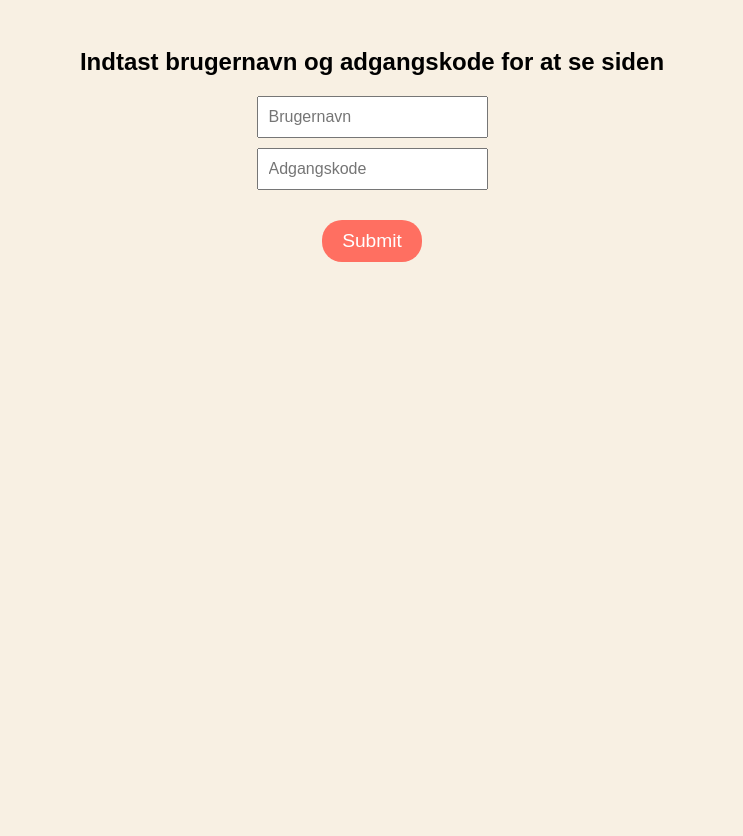
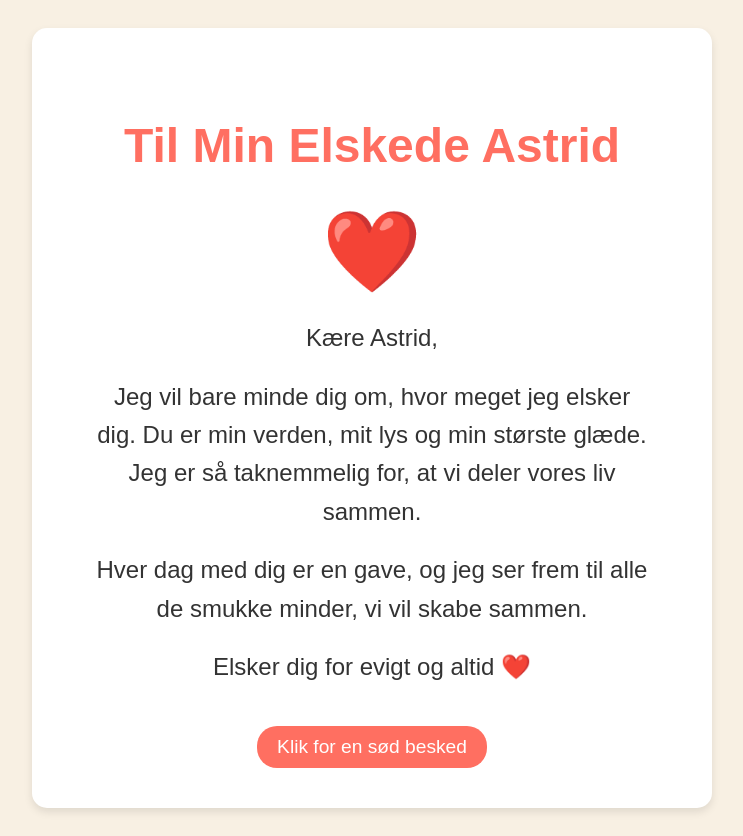
Before and after one commit to MarcusBillekop/joe-server-Billekop, a website: page public/astrid.html in a window 1280 px wide. Shown: the whole page, without its empty margins (268-1011 px from the left). Before the commit the page ends 800 px from the top, so only its background shows below. Drawn offline with Linux system fonts and the light colour scheme.

Commit message:
test 5 astrid

```diff
--- a/public/astrid.html
+++ b/public/astrid.html
@@ -33,7 +33,6 @@
     }
 
     .container {
-      display: none; /* Skjuler indholdet indtil koden er indtastet */
       max-width: 600px;
       margin: 0 auto;
       background-color: #fff;
@@ -56,42 +55,13 @@
     button:hover {
       background-color: #ff3b2f;
     }
-
-    #passwordPrompt {
-      display: flex;
-      flex-direction: column;
-      align-items: center;
-    }
-
-    #passwordPrompt input {
-      padding: 10px;
-      font-size: 1em;
-      margin-bottom: 10px;
-    }
-
-    #passwordPrompt button {
-      background-color: #ff6f61;
-      color: white;
-      border: none;
-      padding: 10px 20px;
-      border-radius: 20px;
-      cursor: pointer;
-    }
   </style>
 </head>
 
 <body>
 
-  <!-- Password input prompt -->
-  <div id="passwordPrompt">
-    <h2>Indtast brugernavn og adgangskode for at se siden</h2>
-    <input type="text" id="username" placeholder="Brugernavn">
-    <input type="password" id="password" placeholder="Adgangskode">
-    <button onclick="checkPassword()">Submit</button>
-  </div>
-
-  <!-- Indhold skjult indtil korrekt kode indtastes -->
-  <div class="container" id="content">
+  <!-- Indhold vises med det samme -->
+  <div class="container">
     <h1>Til Min Elskede Astrid</h1>
     <div class="heart">❤️</div>
     <p>Kære Astrid,</p>
@@ -105,22 +75,6 @@
   </div>
 
   <script>
-    // Simpel adgangskodekontrol
-    function checkPassword() {
-      const username = document.getElementById('username').value;
-      const password = document.getElementById('password').value;
-
-      const correctUsername = "Astrid"; // Erstat med det ønskede brugernavn
-      const correctPassword = "JegElskerDig"; // Erstat med din ønskede adgangskode
-
-      if (username === correctUsername && password === correctPassword) {
-        document.getElementById('passwordPrompt').style.display = 'none';
-        document.getElementById('content').style.display = 'block';
-      } else {
-        alert("Forkert brugernavn eller adgangskode, prøv igen.");
-      }
-    }
-
     function showMessage() {
       document.getElementById('secretMessage').style.display = 'block';
     }
```
Also changed, not shown: server.js (+1 -16 lines).
